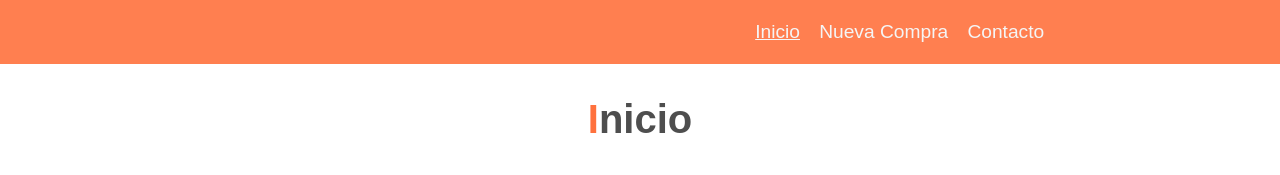
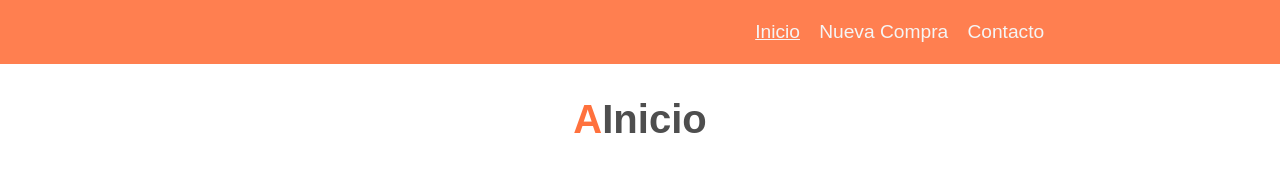
Before and after one commit to Cristian021195/compras, a React (Vite) app: page /inicio in a window 1280 px wide. Shown: the top 175 px of the page. Built offline with nearby package versions, Linux system fonts and the light colour scheme.

Commit message:
cambios inicio

```diff
--- a/src/Pages/Inicio.tsx
+++ b/src/Pages/Inicio.tsx
@@ -18,7 +18,7 @@ export const Inicio = ({runner, setRunner, font,setFont}:IRouter) => {
   },[])
   return (
     <section style={{textAlign:'center'}} className='pop-up' id='detector'>
-        <h1>Inicio</h1>
+        <h1>AInicio</h1>
         <div style={{textAlign:'start', margin:'2em auto'}} className='col-6'>
           <p><b>ListaCompras</b>, Es una aplicación simple, creada para mis prácticas en Desarrollo Web.</p>
           <p>La app es surge al momento de tener que hacer compras en el supermercado, e ir cargando lo que necesitemos para tener mayor control de que compramos.</p>
--- a/vite.config.ts
+++ b/vite.config.ts
@@ -9,11 +9,11 @@ import { VitePWA } from 'vite-plugin-pwa'
 */
 export default defineConfig({
   plugins: [react(), VitePWA({
-    registerType: 'autoUpdate',
+    //registerType: 'autoUpdate',
 
     workbox: {
-      //sourcemap:true,
-      //cleanupOutdatedCaches: true,
+      sourcemap:true,
+      cleanupOutdatedCaches: true,
       //skipWaiting:true
     }
   })]
```
